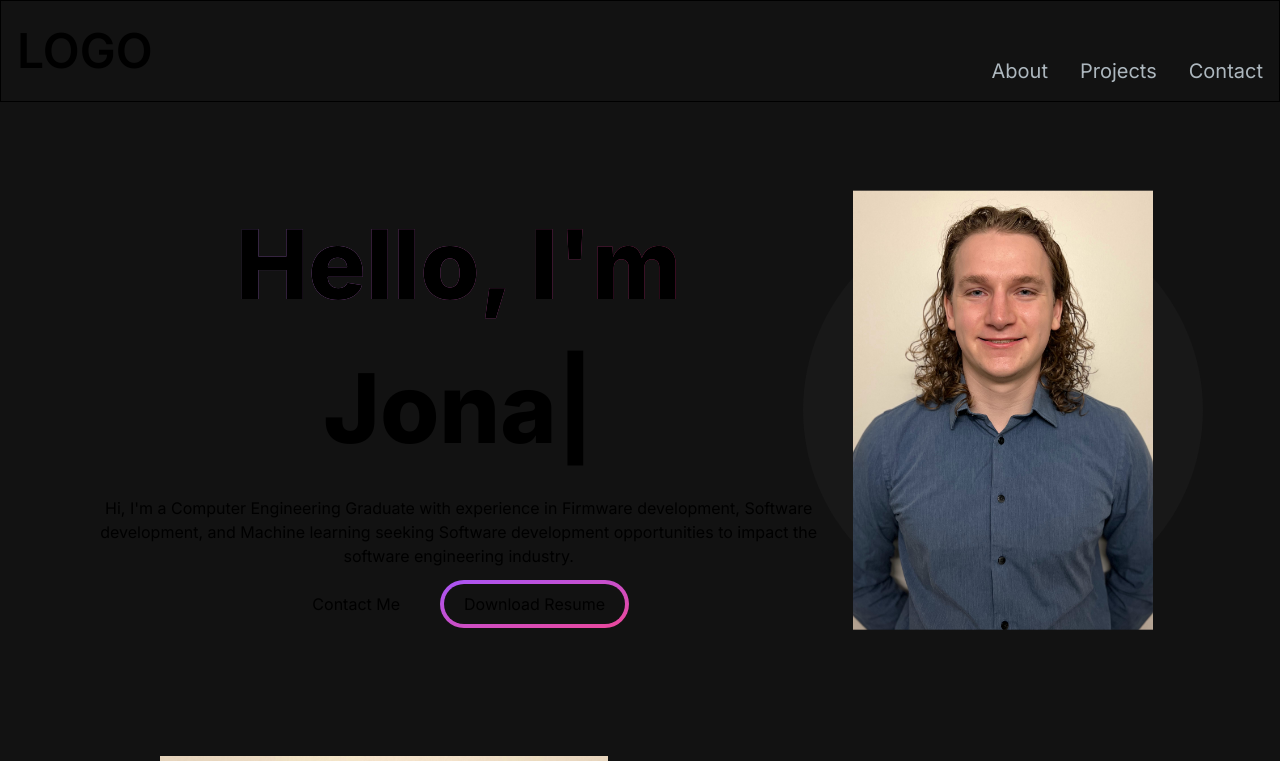
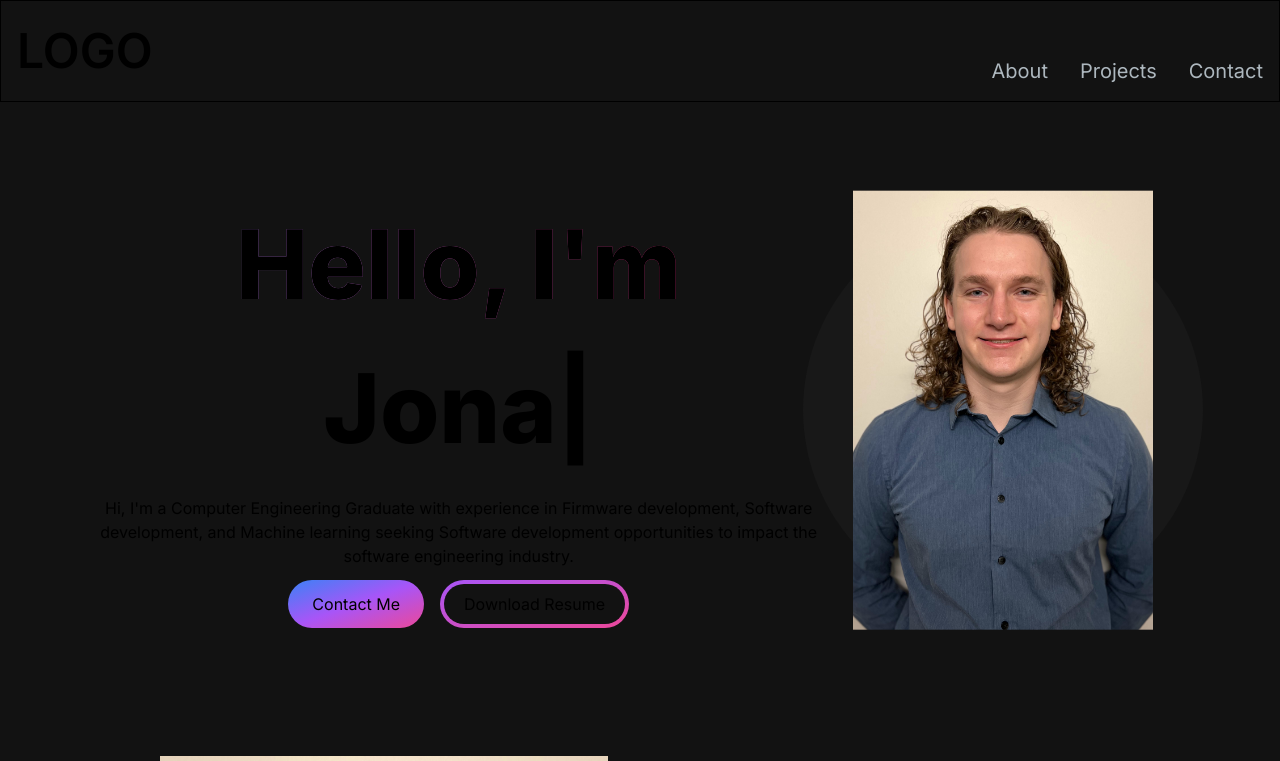
Before and after one commit to IcebergLettuc3/lettucehubnext, a Next.js app: page / in a window 1280 px wide. Shown: the top 761 px of the page. Built offline with nearby package versions, Linux system fonts and the light colour scheme.

Commit message:
adding tertiary color

```diff
--- a/src/app/components/HeroSection.tsx
+++ b/src/app/components/HeroSection.tsx
@@ -53,7 +53,7 @@ const HeroSection = () => {
                     </p>
                     <div>
                         <button
-                            className="px-6 py-3 w-full sm:w-fit rounded-full mr-4 bg-gradient-to-br from-blue-500 via-primary-500 to-secondary-500 hover:bg-slate-200 text-white"
+                            className="px-6 py-3 w-full sm:w-fit rounded-full mr-4 bg-gradient-to-br from-tertiary-500 via-primary-500 to-secondary-500 hover:bg-slate-200 text-white"
                             onClick={handleContactClick}>
                             Contact Me
                         </button>
--- a/tailwind.config.ts
+++ b/tailwind.config.ts
@@ -18,6 +18,7 @@ const config: Config = {
     colors: {
       primary: colors.purple,
       secondary: colors.pink,
+      tertiary: colors.blue,
     },
   },
   plugins: [],
```
